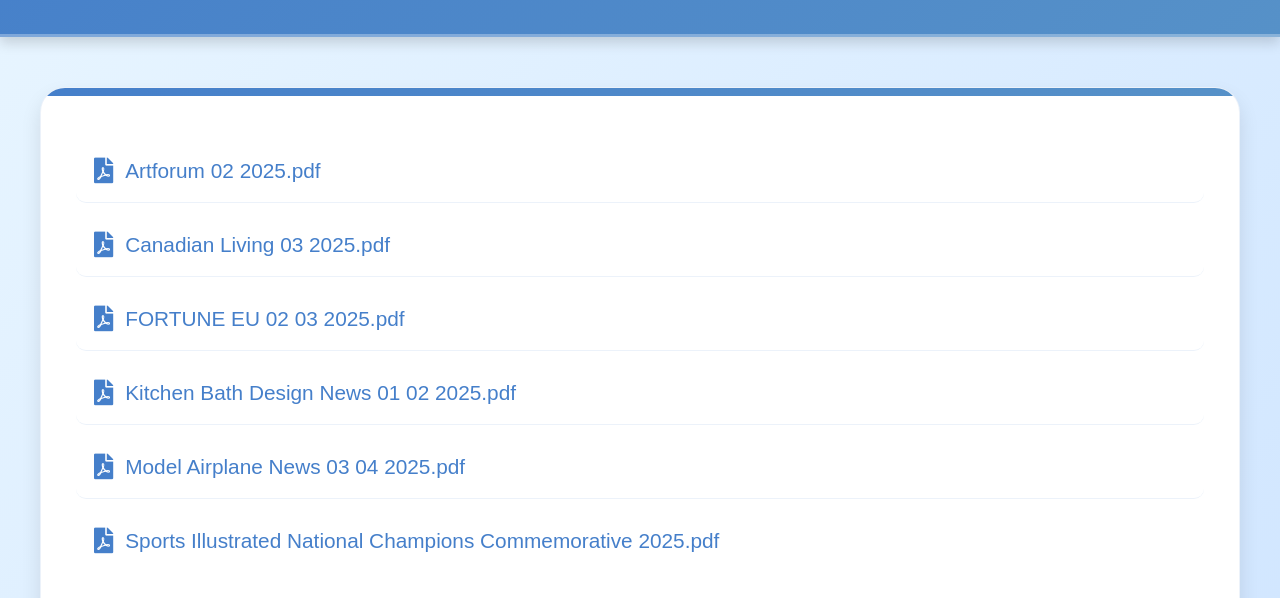
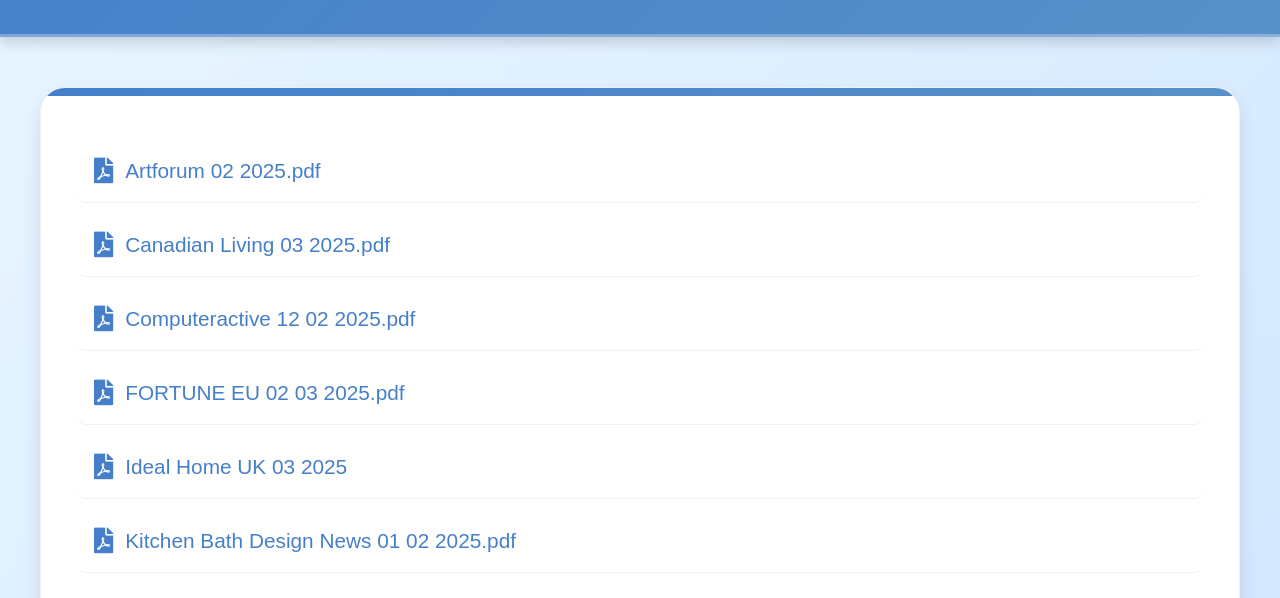
Before and after one commit to CodingGeoff/Magazine, a plain HTML site: page index.html in a window 1280 px wide. Shown: the part 179-777 px from the top of the page. Drawn offline with Linux system fonts and the light colour scheme.

Commit message:
Open Magazine Library模板支持文件分片

```diff
--- a/index.html
+++ b/index.html
@@ -107,6 +107,7 @@
         align-items: center;
         border-radius: 10px;
         margin-bottom: 10px;
+        cursor: pointer;
       }
 
       .magazine-card ul li:last-child {
@@ -177,25 +178,16 @@
       }
 
       /* 搜索提示横线样式 */
-      /* 搜索提示横线样式 */
       .search-underline {
-        width: 1000px; /* Adjusted width, you can change this value as needed */
+        width: 1000px;
         height: 2px;
         background-color: white;
         cursor: pointer;
         transition: width 0.2s ease, opacity 0.3s ease;
         opacity: 0.8;
       }
-      /* .search-underline {
-            width: 0;
-            height: 2px;
-            background-color: white;
-            cursor: pointer;
-            transition: width 0.3s ease, opacity 0.3s ease;
-            opacity: 0.8;
-        } */
 
-      .search-container:hover.search-underline,
+      .search-container:hover .search-underline,
       #search-input:focus ~ .search-underline {
         width: 100%;
         opacity: 1;
@@ -218,10 +210,33 @@
         transition: opacity 0.3s ease;
       }
 
-      .search-container:hover.search-result-text,
+      .search-container:hover .search-result-text,
       #search-input:focus ~ .search-result-text {
         opacity: 1;
         visibility: visible;
+      }
+
+      /* 光标效果 */
+      .magazine-card ul li {
+        position: relative;
+      }
+
+      .magazine-card ul li::after {
+        content: "";
+        position: absolute;
+        bottom: 0;
+        left: 0;
+        width: 100%;
+        height: 2px;
+        background: linear-gradient(135deg, #457fca 0%, #5691c8 100%);
+        transform: scaleX(0);
+        transform-origin: right;
+        transition: transform 0.3s ease;
+      }
+
+      .magazine-card ul li:hover::after {
+        transform: scaleX(1);
+        transform-origin: left;
       }
     </style>
     <!-- 引入 Font Awesome 图标库 -->
@@ -253,7 +268,11 @@
           "2025-Magazine-1": [
             "Artforum 02 2025.pdf",
             "Canadian Living 03 2025.pdf",
+            "Computeractive 12 02 2025.pdf",
             "FORTUNE EU 02 03 2025.pdf",
+            "Ideal Home UK 03 2025§§§§1.pdf",
+            "Ideal Home UK 03 2025§§§§2.pdf",
+            "Ideal Home UK 03 2025§§§§3.pdf",
             "Kitchen Bath Design News 01 02 2025.pdf",
             "Model Airplane News 03 04 2025.pdf",
             "Sports Illustrated National Champions Commemorative 2025.pdf",
@@ -266,13 +285,27 @@
           "search-result-count"
         );
 
+        // 处理文件名，合并相同前缀的文件
+        function processFileNames(files) {
+          const fileMap = new Map();
+          files.forEach((file) => {
+            const baseName = file.split("§")[0]; // 去掉特殊符号和后缀
+            if (!fileMap.has(baseName)) {
+              fileMap.set(baseName, []);
+            }
+            fileMap.get(baseName).push(file);
+          });
+          return fileMap;
+        }
+
         // 渲染杂志列表
         function renderMagazines(filterText = "") {
           magazineList.innerHTML = ""; // 清空当前列表
           let resultCount = 0;
 
           for (const [page, files] of Object.entries(magazines)) {
-            const filteredFiles = files.filter((file) =>
+            const fileMap = processFileNames(files);
+            const filteredFiles = Array.from(fileMap.keys()).filter((file) =>
               file.toLowerCase().includes(filterText.toLowerCase())
             );
 
@@ -282,11 +315,14 @@
               card.className = "magazine-card";
 
               const list = document.createElement("ul");
-              filteredFiles.forEach((file) => {
+              filteredFiles.forEach((baseName) => {
                 const listItem = document.createElement("li");
                 const link = document.createElement("a");
-                link.href = `http://codinggeoff.github.io/${page}?search=${file}`;
-                link.textContent = file;
+                const fileOptions = fileMap.get(baseName);
+                const randomFile =
+                  fileOptions[Math.floor(Math.random() * fileOptions.length)]; // 随机选择一个文件
+                link.href = `http://codinggeoff.github.io/${page}?search=${baseName}`;
+                link.textContent = baseName;
                 link.target = "_blank";
                 listItem.appendChild(link);
                 list.appendChild(listItem);
```
